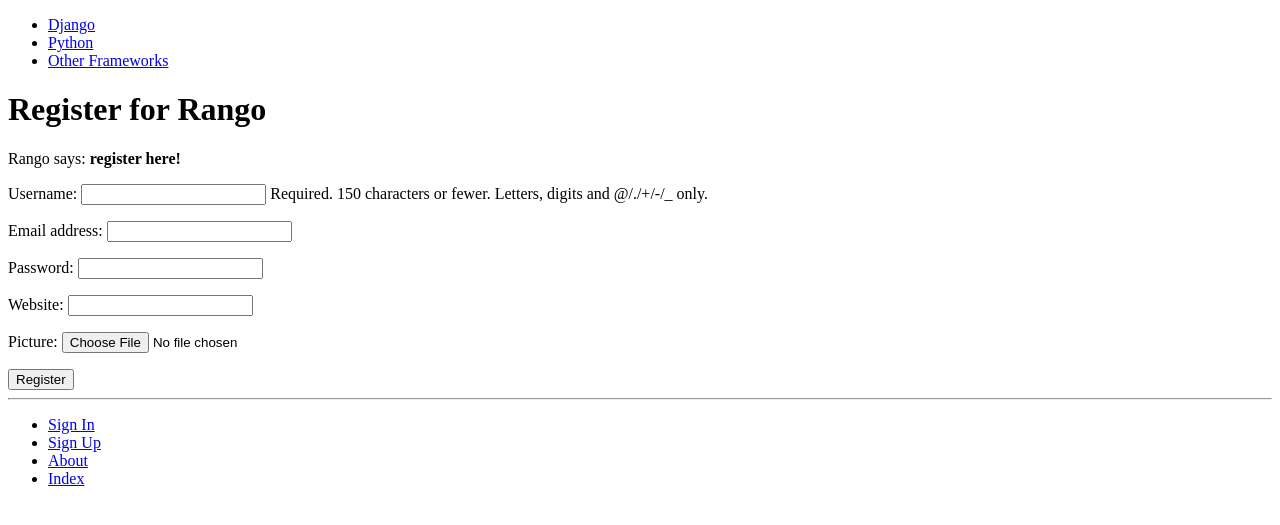
After one commit to nferrara100/rango, a Django app: page /rango/register/ in a window 1280 px wide. The commit adds this page. Shown: the top 525 px of the page. Run offline with Django 3.2, Linux system fonts and the light colour scheme; data comes from the database, SQL or seed files in the repository; both versions use the stored data as it was after the commit.

Commit message:
Chapter 9

```diff
--- a/tango_with_django_project/rango/admin.py
+++ b/tango_with_django_project/rango/admin.py
@@ -1,5 +1,6 @@
 from django.contrib import admin
 from rango.models import Category, Page
+from rango.models import UserProfile
 
 
 class PageAdmin(admin.ModelAdmin):
@@ -13,3 +14,4 @@
 
 admin.site.register(Page, PageAdmin)
 admin.site.register(Category, CategoryAdmin)
+admin.site.register(UserProfile)
--- a/tango_with_django_project/rango/forms.py
+++ b/tango_with_django_project/rango/forms.py
@@ -1,5 +1,7 @@
 from django import forms
 from rango.models import Page, Category
+from django.contrib.auth.models import User
+from rango.models import Category, Page, UserProfile
 
 
 class CategoryForm(forms.ModelForm):
@@ -42,3 +44,17 @@
         exclude = ('category',)
         # could also specify the fields to include, ie. just not include category field
         #fields = ('title', 'url', 'views')
+
+
+class UserForm(forms.ModelForm):
+    password = forms.CharField(widget=forms.PasswordInput())
+
+    class Meta:
+        model = User
+        fields = ('username', 'email', 'password')
+
+
+class UserProfileForm(forms.ModelForm):
+    class Meta:
+        model = UserProfile
+        fields = ('website', 'picture')
--- a/tango_with_django_project/rango/models.py
+++ b/tango_with_django_project/rango/models.py
@@ -1,5 +1,6 @@
 from django.db import models
 from django.template.defaultfilters import slugify
+from django.contrib.auth.models import User
 
 
 class Category(models.Model):
@@ -27,3 +28,13 @@
 
     def __str__(self):  # For Python 2, use __unicode__ too
         return self.title
+
+
+class UserProfile(models.Model):
+    user = models.OneToOneField(User)
+
+    website = models.URLField(blank=True)
+    picture = models.ImageField(upload_to='profile_images', blank=True)
+
+    def __str__(self):
+        return self.user.username
--- a/tango_with_django_project/rango/templatetags/rango_template_tags.py
+++ b/tango_with_django_project/rango/templatetags/rango_template_tags.py
@@ -7,3 +7,7 @@
 @register.inclusion_tag('rango/cats.html')
 def get_category_list(cat=None):
     return {'cats': Category.objects.all(), 'act_cat': cat}
+
+
+def get_category_list(cat=None):
+    return {'cats': Category.objects.all(), 'act_cat': cat}
--- a/tango_with_django_project/rango/urls.py
+++ b/tango_with_django_project/rango/urls.py
@@ -11,4 +11,8 @@
     url(r'^add_category/$', views.add_category, name='add_category'),
     url(r'^category/(?P<category_name_slug>[\w\-]+)/add_page/$',
         views.add_page, name='add_page'),
+    url(r'^register/$', views.register, name='register'),
+    url(r'^login/$', views.user_login, name='login'),
+    url(r'^restricted/', views.restricted, name='restricted'),
+    url(r'^logout/$', views.user_logout, name='logout'),
 ]
--- a/tango_with_django_project/rango/views.py
+++ b/tango_with_django_project/rango/views.py
@@ -1,23 +1,27 @@
-# Import the Category model
-from rango.models import Category
 from django.shortcuts import render
-from rango.models import Page
-from django.http import HttpResponse
-from rango.forms import CategoryForm
-from rango.forms import PageForm
+from django.shortcuts import redirect
+from django.core.urlresolvers import reverse
+from django.http import HttpResponse, HttpResponseRedirect
+from rango.models import Category, Page, UserProfile
+from rango.forms import CategoryForm, PageForm, UserForm, UserProfileForm
+from django.contrib.auth.models import User
+from django.contrib.auth import authenticate, login
+from django.contrib.auth.decorators import login_required
+from django.contrib.auth import logout
 
 
 def index(request):
-    # Query the database for a list of ALL categories currently stored.
-    # Order the categories by no. likes in descending order.
-    # Retrieve the top 5 only - or all if less than 5.
-    # Place the list in our context_dict dictionary
-    # that will be passed to the template engine.
+    #context_dict = {'boldmessage': "Crunchy, creamy, cookie, candy, cupcake!"}
     category_list = Category.objects.order_by('-likes')[:5]
+
     page_list = Page.objects.order_by('-views')[:5]
+
     context_dict = {'categories': category_list, 'pages': page_list}
+    for c in context_dict.items():
+        print(c)
 
     response = render(request, 'rango/index.html', context=context_dict)
+
     return response
 
 
@@ -25,41 +29,26 @@
     print(request.method)
     print(request.user)
     return render(request, 'rango/about.html', {})
+    # return HttpResponse("Rango says here is the about page. <a href='/rango/'>View Index Page</a>")
 
 
 def show_category(request, category_name_slug):
-    # Create a context dictionary which we can pass
-    # to the template rendering engine.
     context_dict = {}
 
     try:
-        # Can we find a category name slug with the given name?
-        # If we can't, the .get() method raises a DoesNotExist exception.
-        # So the .get() method returns one model instance or raises an exception.
         category = Category.objects.get(slug=category_name_slug)
+        pages = Page.objects.filter(category=category)
+        context_dict['pages'] = pages
+        context_dict['category'] = category
 
-        # Retrieve all of the associated pages.
-        # Note that filter() will return a list of page objects or an empty list
-        pages = Page.objects.filter(category=category)
-
-        # Adds our results list to the template context under name pages.
-        context_dict['pages'] = pages
-
-        # We also add the category object from
-        # the database to the context dictionary.
-        # We'll use this in the template to verify that the category exists.
-        context_dict['category'] = category
     except Category.DoesNotExist:
-        # We get here if we didn't find the specified category.
-        # Don't do anything -
-        # the template will display the "no category" message for us.
         context_dict['category'] = None
         context_dict['pages'] = None
 
-    # Go render the response and return it to the client.
     return render(request, 'rango/category.html', context_dict)
 
 
+@login_required
 def add_category(request):
     form = CategoryForm()
 
@@ -78,6 +67,7 @@
     return render(request, 'rango/add_category.html', {'form': form})
 
 
+@login_required
 def add_page(request, category_name_slug):
     try:
         category = Category.objects.get(slug=category_name_slug)
@@ -101,3 +91,71 @@
     context_dict = {'form': form, 'category': category}
 
     return render(request, 'rango/add_page.html', context_dict)
+
+
+def register(request):
+    registered = False
+
+    if request.method == 'POST':
+        user_form = UserForm(data=request.POST)
+        profile_form = UserProfileForm(data=request.POST)
+
+        if user_form.is_valid() and profile_form.is_valid():
+            user = user_form.save()
+            user.set_password(user.password)
+            user.save()
+
+            profile = profile_form.save(commit=False)
+            profile.user = user
+
+            if 'picture' in request.FILES:
+                profile.picture = request.FILES['picture']
+
+            profile.save()
+            registered = True
+
+        else:
+            print(user_form.errors, profile_form.errors)
+    else:
+        user_form = UserForm()
+        profile_form = UserProfileForm()
+
+    return render(request,
+                  'rango/register.html',
+                  {'user_form': user_form,
+                   'profile_form': profile_form,
+                   'registered': registered})
+
+
+def user_login(request):
+    if request.method == 'POST':
+
+        username = request.POST.get('username')
+        password = request.POST.get('password')
+
+        user = authenticate(username=username, password=password)
+
+        if user:
+            if user.is_active:
+                login(request, user)
+                return HttpResponseRedirect(reverse('index'))
+            else:
+                return HttpResponse("Your Rango account is disabled.")
+        else:
+            print("Invalid login details: {0}, {1}".format(username, password))
+            return HttpResponse("Invalid login details supplied.")
+
+    else:
+
+        return render(request, 'rango/login.html', {})
+
+
+@login_required
+def restricted(request):
+    return HttpResponse("Since you're logged in, you can see this text!")
+
+
+@login_required
+def user_logout(request):
+    logout(request)
+    return HttpResponseRedirect(reverse('index'))
--- a/tango_with_django_project/tango_with_django_project/settings.py
+++ b/tango_with_django_project/tango_with_django_project/settings.py
@@ -59,7 +59,7 @@
 TEMPLATES = [
     {
         'BACKEND': 'django.template.backends.django.DjangoTemplates',
-        'DIRS': [TEMPLATE_DIR,],
+        'DIRS': [TEMPLATE_DIR, ],
         'APP_DIRS': True,
         'OPTIONS': {
             'context_processors': [
--- a/tango_with_django_project/templates/rango/base.html
+++ b/tango_with_django_project/templates/rango/base.html
@@ -22,9 +22,24 @@
     <hr/>
     <div>
       <ul>
-        <li>
-          <a href="{% url 'add_category' %}">Add New Category</a>
-        </li>
+        {% if user.is_authenticated %}
+          <li>
+            <a href="{% url 'add_category' %}">Add New Category</a>
+          </li>
+          <li>
+            <a href="{% url 'restricted' %}">Restricted Page</a>
+          </li>
+          <li>
+            <a href="{% url 'logout' %}">Logout</a>
+          </li>
+        {% else %}
+          <li>
+            <a href="{% url 'login' %}">Sign In</a>
+          </li>
+          <li>
+            <a href="{% url 'register' %}">Sign Up</a>
+          </li>
+        {% endif %}
         <li>
           <a href="{% url 'about' %}">About</a>
         </li>
--- a/tango_with_django_project/templates/rango/cats.html
+++ b/tango_with_django_project/templates/rango/cats.html
@@ -1,9 +1,17 @@
 <ul>
   {% if cats %}
     {% for c in cats %}
-      <li>
-        <a href="{% url 'show_category' c.slug %}">{{ c.name }}</a>
-      </li>
+      {% if c == act_cat %}
+        <li>
+          <strong>
+            <a href="{% url 'show_category' c.slug %}">{{ c.name }}</a>
+          </strong>
+        </li>
+      {% else %}
+        <li>
+          <a href="{% url 'show_category' c.slug %}">{{ c.name }}</a>
+        </li>
+      {% endif %}
     {% endfor %}
   {% else %}
     <li>
--- /dev/null
+++ b/tango_with_django_project/templates/rango/register.html
@@ -0,0 +1,28 @@
+{% extends 'rango/base.html' %}
+{% load staticfiles %}
+{% block title_block %}
+  Register
+{% endblock %}
+{% block body_block %}
+  <h1>Register for Rango</h1>
+  {% if registered %}
+    Rango says:
+    <strong>thank you for registering!</strong>
+    <a href="{% url 'index' %}">Return to the homepage.</a><br/>
+  {% else %}
+    Rango says:
+    <strong>register here!</strong><br />
+    <form
+      id="user_form"
+      method="post"
+      action="{% url 'register' %}"
+      enctype="multipart/form-data">
+      {% csrf_token %}
+      <!-- Display each form -->
+      {{ user_form.as_p }}
+      {{ profile_form.as_p }}
+      <!-- Provide a button to click to submit the form. -->
+      <input type="submit" name="submit" value="Register"/>
+    </form>
+  {% endif %}
+{% endblock %}
```
Also changed, not shown: tango_with_django_project/templates/rango/index.html (+6 -1 lines), tango_with_django_project/templates/rango/login.html (added, +18 -0 lines), tango_with_django_project/db.sqlite3, tango_with_django_project/media/profile_images/19441680_1486605058064844_6609828924386229236_o.jpg (added), tango_with_django_project/media/profile_images/testuser.jpg (added), tango_with_django_project/media/profile_images/testuser_E1BvwJk.jpg (added), tango_with_django_project/media/profile_images/testuser_IxCqjZC.jpg (added), tango_with_django_project/media/profile_images/testuser_XaF7vlM.jpg (added), tango_with_django_project/media/profile_images/testuser_eiKjm13.jpg (added), tango_with_django_project/rango/migrations/0011_userprofile.py (added).
